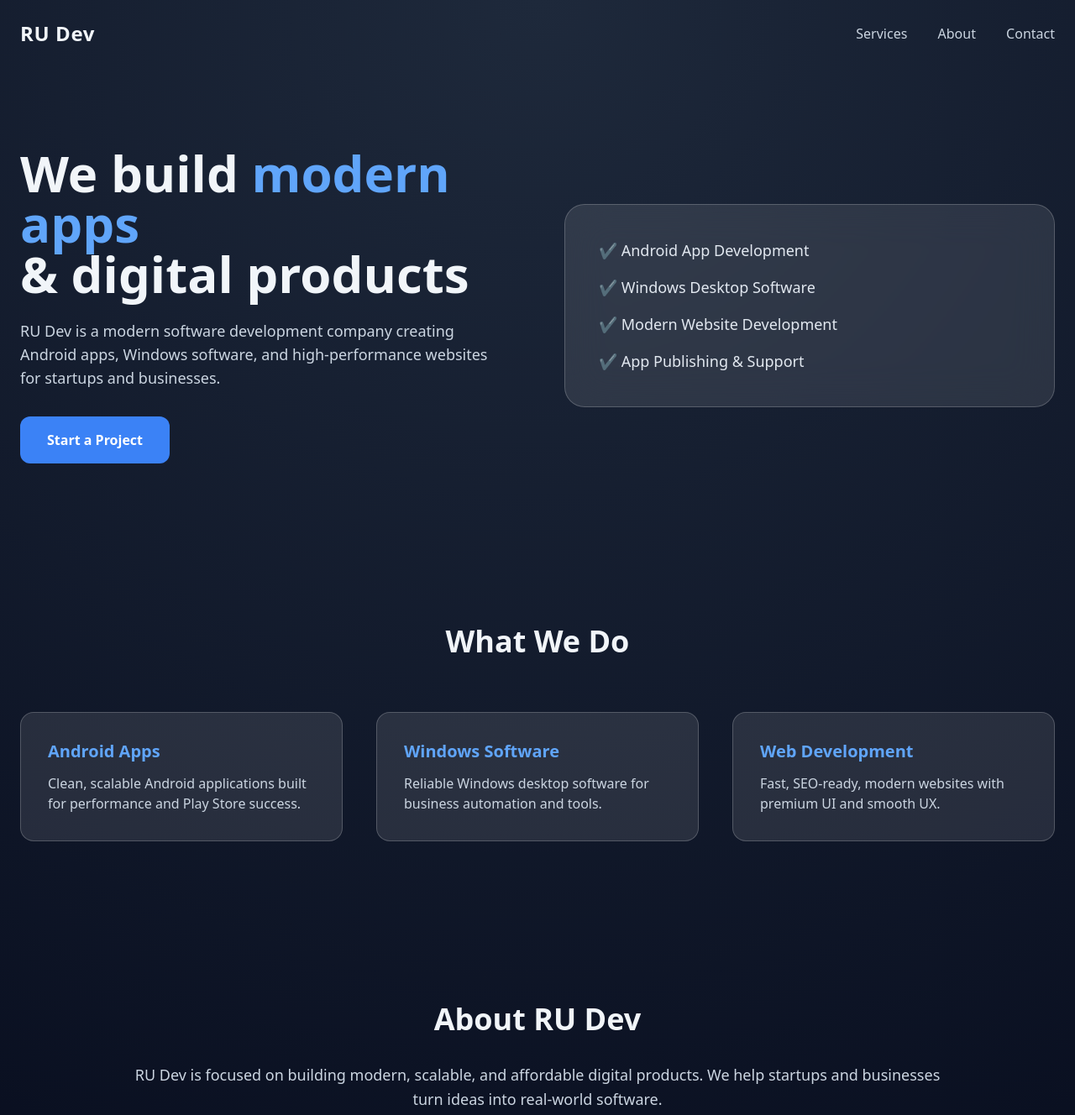
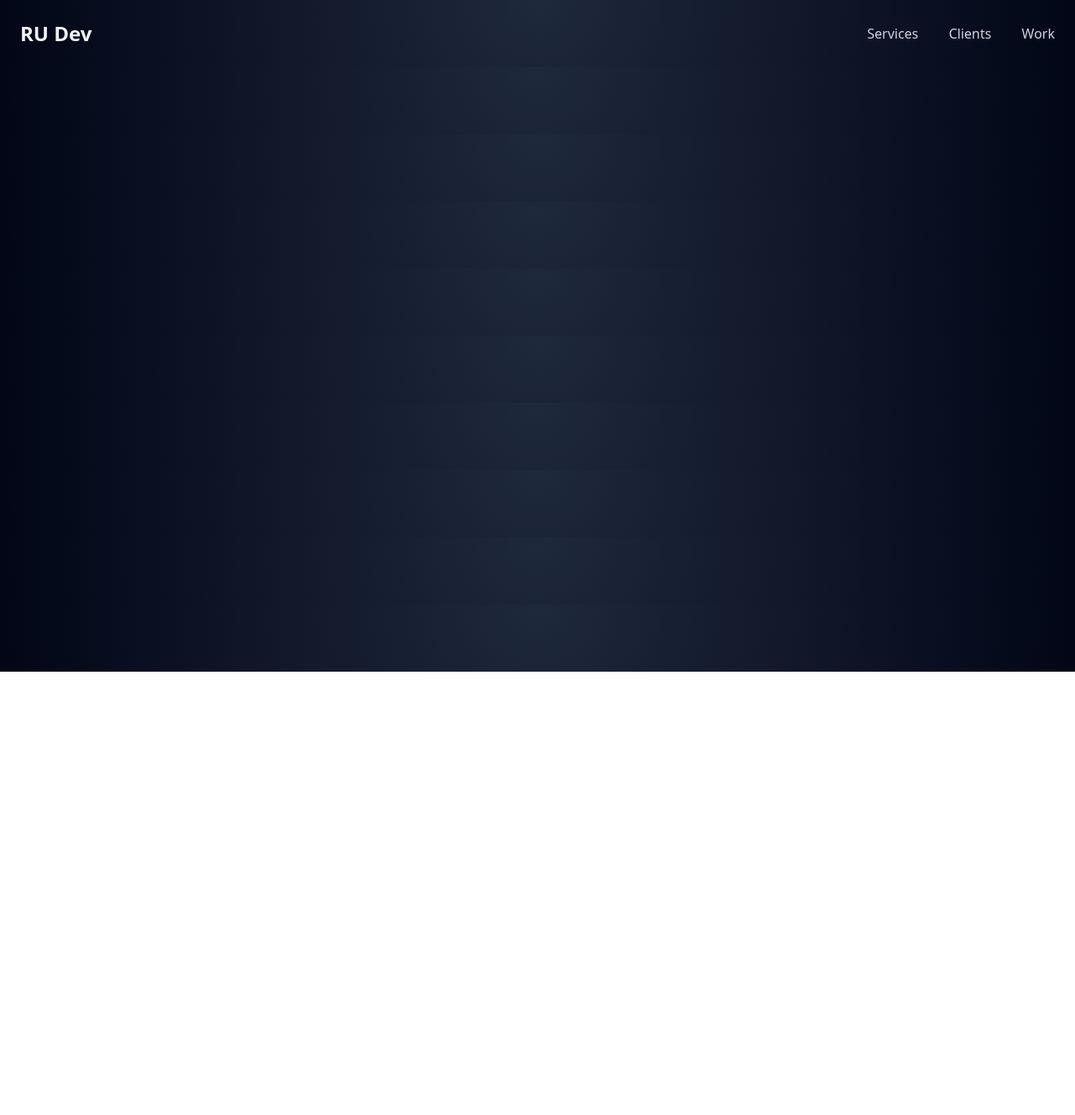
Before and after one commit to Rijussj/ru-dev-website, a plain HTML site: page index.html in a window 1280 px wide. Shown: the top 1328 px of the page at 84% size. After the commit the page ends 800 px from the top, so only its background shows below. Drawn offline with nearby package versions, Linux system fonts and the light colour scheme.

Commit message:
Update index.html

```diff
--- a/index.html
+++ b/index.html
@@ -1,14 +1,12 @@
 <!DOCTYPE html>
 <html lang="en">
 <head>
-<meta charset="UTF-8" />
-<meta name="viewport" content="width=device-width, initial-scale=1.0" />
+<meta charset="UTF-8">
+<meta name="viewport" content="width=device-width, initial-scale=1.0">
 
 <title>RU Dev — Modern Software Development Company</title>
+<meta name="description" content="RU Dev builds Android apps, Windows software, and modern websites.">
 
-<meta name="description" content="RU Dev builds modern Android apps, Windows software and high-performance websites for businesses and startups.">
-
-<!-- Tailwind CSS CDN (No build required) -->
 <script src="https://cdn.tailwindcss.com"></script>
 
 <style>
@@ -20,104 +18,11 @@
 
 <body class="text-slate-100">
 
-<!-- ================= NAVBAR ================= -->
-<header class="max-w-7xl mx-auto px-6 py-6 flex items-center justify-between">
-  <div class="text-2xl font-bold tracking-wide">RU Dev</div>
+<!-- NAVBAR -->
+<header class="max-w-7xl mx-auto px-6 py-6 flex justify-between items-center">
+  <div class="text-2xl font-bold">RU Dev</div>
   <nav class="space-x-8 text-slate-300 hidden md:block">
     <a href="#services" class="hover:text-white">Services</a>
-    <a href="#about" class="hover:text-white">About</a>
-    <a href="#contact" class="hover:text-white">Contact</a>
-  </nav>
-</header>
-
-<!-- ================= HERO ================= -->
-<section class="max-w-7xl mx-auto px-6 py-24 grid md:grid-cols-2 gap-16 items-center">
-
-  <!-- LEFT -->
-  <div>
-    <h1 class="text-5xl md:text-6xl font-extrabold leading-tight">
-      We build <span class="text-blue-400">modern apps</span><br>
-      & digital products
-    </h1>
-
-    <p class="mt-6 text-lg text-slate-300">
-      RU Dev is a modern software development company creating Android apps,
-      Windows software, and high-performance websites for startups and businesses.
-    </p>
-
-    <!-- BUTTON -->
-    <a href="start-project.html"
-       class="inline-block mt-8 px-8 py-4 rounded-xl bg-blue-500 hover:bg-blue-600 text-white font-semibold transition">
-      Start a Project
-    </a>
-  </div>
-
-  <!-- RIGHT GLASS CARD -->
-  <div class="bg-white/10 backdrop-blur-xl border border-white/20 rounded-3xl p-10">
-    <ul class="text-slate-200 text-lg space-y-4">
-      <li>✔ Android App Development</li>
-      <li>✔ Windows Desktop Software</li>
-      <li>✔ Modern Website Development</li>
-      <li>✔ App Publishing & Support</li>
-    </ul>
-  </div>
-
-</section>
-
-<!-- ================= SERVICES ================= -->
-<section id="services" class="max-w-7xl mx-auto px-6 py-24">
-  <h2 class="text-4xl font-bold text-center mb-16">What We Do</h2>
-
-  <div class="grid md:grid-cols-3 gap-10">
-
-    <div class="bg-white/10 border border-white/20 rounded-2xl p-8 hover:scale-105 transition">
-      <h3 class="text-xl font-semibold mb-3 text-blue-400">Android Apps</h3>
-      <p class="text-slate-300">
-        Clean, scalable Android applications built for performance and Play Store success.
-      </p>
-    </div>
-
-    <div class="bg-white/10 border border-white/20 rounded-2xl p-8 hover:scale-105 transition">
-      <h3 class="text-xl font-semibold mb-3 text-blue-400">Windows Software</h3>
-      <p class="text-slate-300">
-        Reliable Windows desktop software for business automation and tools.
-      </p>
-    </div>
-
-    <div class="bg-white/10 border border-white/20 rounded-2xl p-8 hover:scale-105 transition">
-      <h3 class="text-xl font-semibold mb-3 text-blue-400">Web Development</h3>
-      <p class="text-slate-300">
-        Fast, SEO-ready, modern websites with premium UI and smooth UX.
-      </p>
-    </div>
-
-  </div>
-</section>
-
-<!-- ================= ABOUT ================= -->
-<section id="about" class="max-w-5xl mx-auto px-6 py-24 text-center">
-  <h2 class="text-4xl font-bold mb-8">About RU Dev</h2>
-  <p class="text-lg text-slate-300 leading-relaxed">
-    RU Dev is focused on building modern, scalable, and affordable digital products.
-    We help startups and businesses turn ideas into real-world software.
-  </p>
-</section>
-
-<!-- ================= CONTACT ================= -->
-<section id="contact" class="max-w-5xl mx-auto px-6 py-24">
-  <div class="bg-white/10 border border-white/20 rounded-3xl p-12 text-center">
-    <h2 class="text-3xl font-bold mb-6">Contact RU Dev</h2>
-    <p class="text-slate-300 text-lg">
-      📧 contact@rudev.com <br><br>
-      📱 WhatsApp: +91-XXXXXXXXXX
-    </p>
-  </div>
-</section>
-
-<!-- ================= FOOTER ================= -->
-<footer class="border-t border-white/10 py-8 text-center text-slate-400">
-  © 2026 RU Dev — Modern Software Development Company
-</footer>
-
-</body>
-</html>
+    <a href="#clients" class="hover:text-white">Clients</a>
+    <a href="#work" class="hover:text-white">Work</a>
+    <a href="#about" class
```
